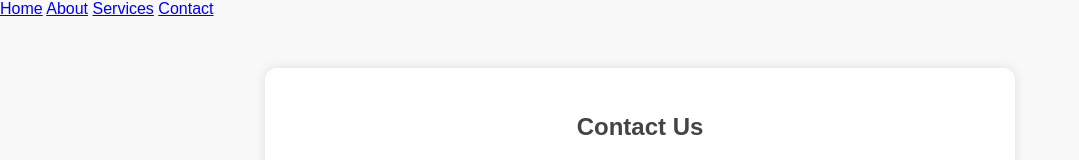
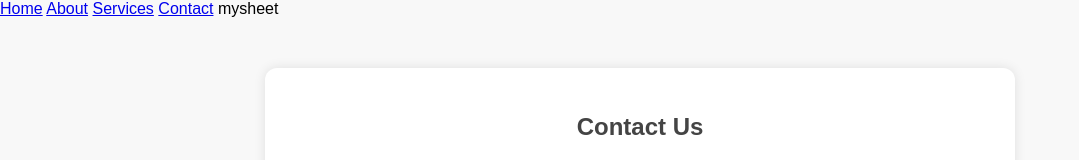
Before and after one commit to shaimaabdulkarim123-alt/CIS_201, a plain HTML site: page Contact_us.html in a window 1280 px wide. Shown: the top 160 px of the page, without its empty margins (0-1079 px from the left). Drawn offline with Linux system fonts and the light colour scheme.

Commit message:
Update Contact_us.html

```diff
--- a/Contact_us.html
+++ b/Contact_us.html
@@ -6,6 +6,7 @@
     <a href="About_me.html">About</a>
     <a href="Services.html">Services</a>
     <a href="Contact_us.html">Contact</a>
+    <a herf="mysheet.css">mysheet</a>
 </div>
 <head>
     <meta charset="UTF-8">
```
